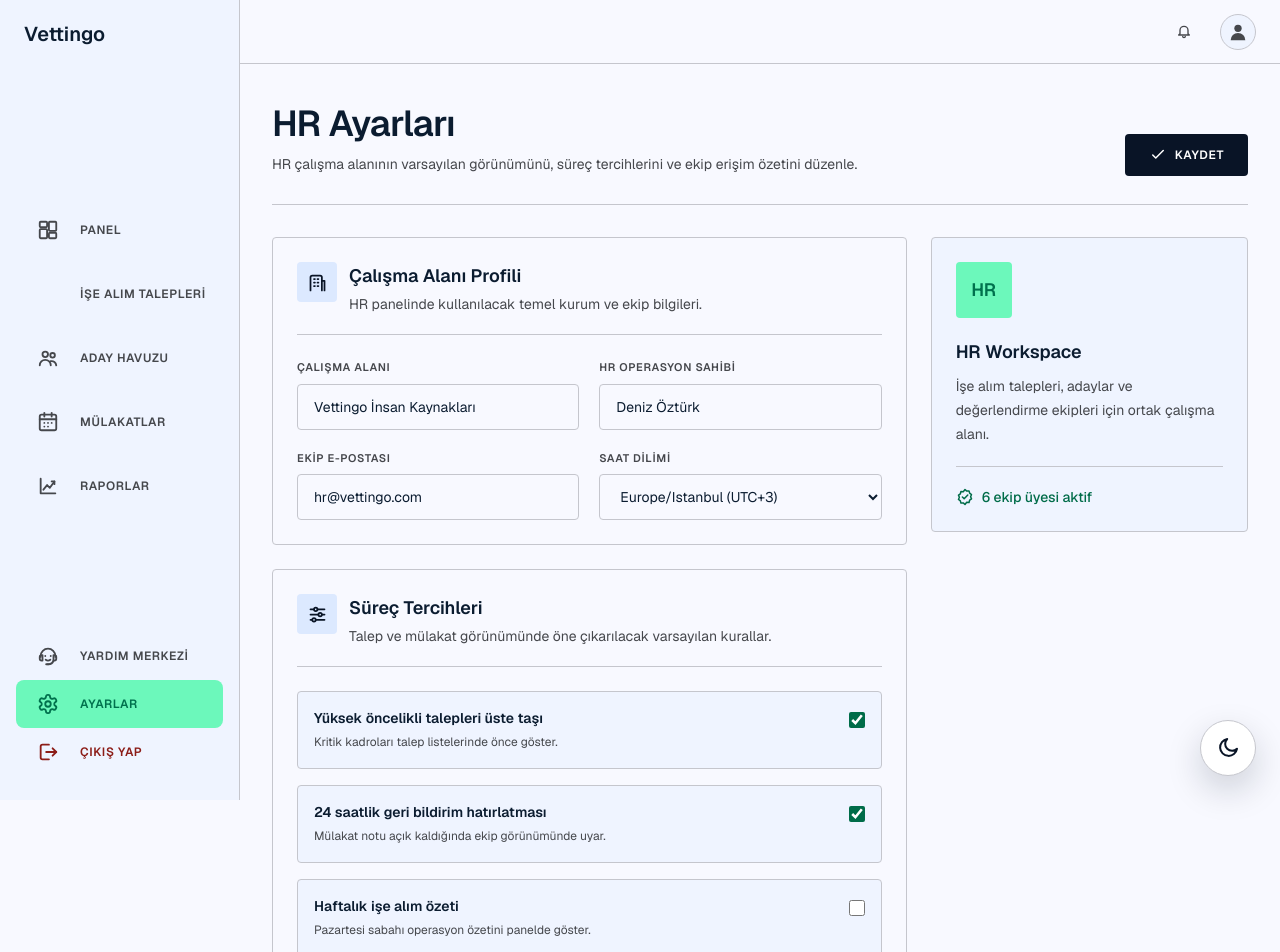
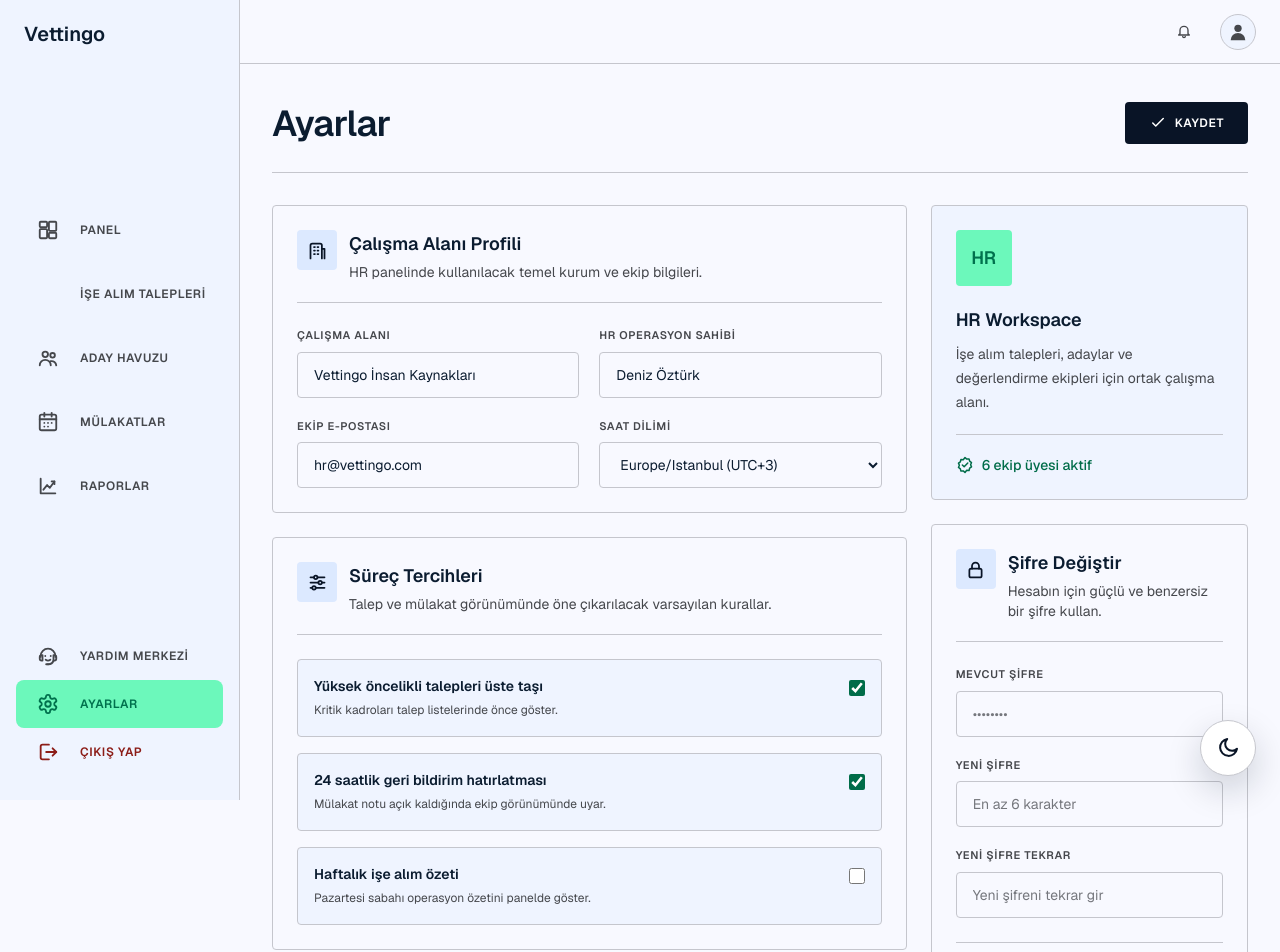
Before and after one commit to emreucbudak/Vettingo-Frontend, a Next.js app: page /hr/settings in a window 1280 px wide. Shown: the top 952 px of the page. Built offline with nearby package versions, Linux system fonts and the light colour scheme.

Commit message:
Update HR support and settings UI

```diff
--- a/app/hr/settings/page.tsx
+++ b/app/hr/settings/page.tsx
@@ -2,7 +2,7 @@
 import { HrSettingsPage } from "@/pages/hr-dashboard";
 
 export const metadata: Metadata = {
-  title: "HR Ayarları",
+  title: "Ayarlar",
 };
 
 export default function HrSettingsRoute() {
--- a/src/layers/entities/hr-dashboard/ui/hr-page-elements.tsx
+++ b/src/layers/entities/hr-dashboard/ui/hr-page-elements.tsx
@@ -9,7 +9,7 @@
   title,
 }: {
   action?: ReactNode;
-  description: string;
+  description?: string;
   eyebrow?: string;
   title: string;
 }) {
@@ -24,7 +24,11 @@
         <h1 className="mt-2 text-3xl font-semibold leading-10 tracking-[-0.02em] text-[#0b1c30] md:text-4xl">
           {title}
         </h1>
-        <p className="mt-2 max-w-3xl text-sm leading-6 text-[#45474c]">{description}</p>
+        {description ? (
+          <p className="mt-2 max-w-3xl text-sm leading-6 text-[#45474c]">
+            {description}
+          </p>
+        ) : null}
       </div>
       {action}
     </header>
--- a/src/layers/pages/hr-dashboard/ui/hr-support-pages.tsx
+++ b/src/layers/pages/hr-dashboard/ui/hr-support-pages.tsx
@@ -50,8 +50,7 @@
             Kaydet
           </HrPrimaryLink>
         }
-        description="HR çalışma alanının varsayılan görünümünü, süreç tercihlerini ve ekip erişim özetini düzenle."
-        title="HR Ayarları"
+        title="Ayarlar"
       />
 
       <div className="grid grid-cols-1 gap-6 lg:grid-cols-[minmax(0,2fr)_minmax(280px,1fr)]">
@@ -170,6 +169,67 @@
               </p>
             </div>
           </section>
+
+          <SettingsSection
+            description="Hesabın için güçlü ve benzersiz bir şifre kullan."
+            icon="lock"
+            title="Şifre Değiştir"
+          >
+            <div className="space-y-5">
+              <div>
+                <label className={labelClass} htmlFor="hr-current-password">
+                  Mevcut Şifre
+                </label>
+                <input
+                  autoComplete="current-password"
+                  className={inputClass}
+                  id="hr-current-password"
+                  minLength={6}
+                  name="currentPassword"
+                  placeholder="••••••••"
+                  type="password"
+                />
+              </div>
+              <div>
+                <label className={labelClass} htmlFor="hr-new-password">
+                  Yeni Şifre
+                </label>
+                <input
+                  autoComplete="new-password"
+                  className={inputClass}
+                  id="hr-new-password"
+                  minLength={6}
+                  name="newPassword"
+                  placeholder="En az 6 karakter"
+                  type="password"
+                />
+              </div>
+              <div>
+                <label className={labelClass} htmlFor="hr-confirm-password">
+                  Yeni Şifre Tekrar
+                </label>
+                <input
+                  autoComplete="new-password"
+                  className={inputClass}
+                  id="hr-confirm-password"
+                  minLength={6}
+                  name="confirmPassword"
+                  placeholder="Yeni şifreni tekrar gir"
+                  type="password"
+                />
+              </div>
+            </div>
+
+            <div className="mt-6 border-t border-[#c5c6cd] pt-5">
+              <button
+                className="inline-flex w-full items-center justify-center gap-2 rounded bg-[#091426] px-5 py-3 text-xs font-semibold uppercase tracking-[0.05em] text-white transition-colors hover:bg-[#213145]"
+                type="button"
+              >
+                Şifreyi Güncelle
+                <MaterialIcon className="text-[18px]">arrow_forward</MaterialIcon>
+              </button>
+            </div>
+          </SettingsSection>
         </aside>
       </div>
     </main>
@@ -206,16 +266,8 @@
 export function HrHelpCenterPage() {
   return (
     <main className="employer-dashboard-theme mx-auto w-full max-w-[1200px] flex-1 bg-[#f8f9ff] p-4 md:p-8">
-      <HrPageHeader
-        description="HR çalışma alanındaki sayfaları keşfet, sık sorulan sorulara göz at ve ihtiyaç duyduğun bölüme doğrudan geç."
-        title="HR Yardım Merkezi"
-      />
-
       <section className="mb-10">
-        <HrSectionHeading
-          description="İlgili çalışma alanına doğrudan geçerek örnek akışları incele."
-          title="Hangi konuda yardıma ihtiyacın var?"
-        />
+        <HrSectionHeading title="Hangi konuda yardıma ihtiyacın var?" />
         <div className="grid grid-cols-1 gap-4 sm:grid-cols-2 lg:grid-cols-4">
           {helpTopics.map((topic) => (
             <Link
```
